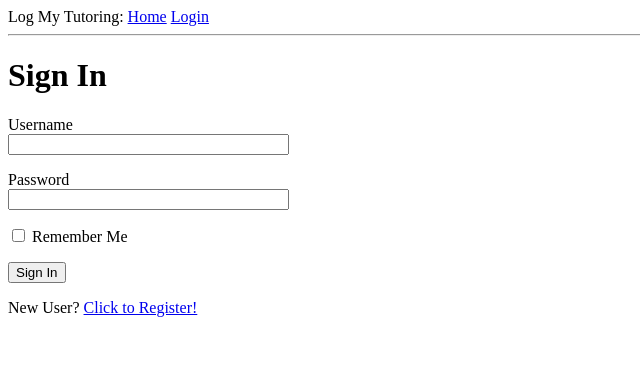
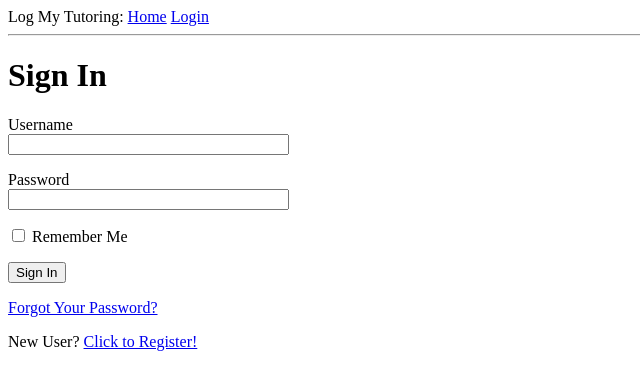
Before and after one commit to BrianBChoi/logmytutoring, a Flask app: page /login in a window 1280 px wide. Shown: the top 390 px of the page, without its empty margins (0-640 px from the left). Run offline with Flask 2, Linux system fonts and the light colour scheme; parts of the project's set-up code (start-up, migrations or seed data) failed here and were passed over.

Commit message:
Add password request form

```diff
--- a/app/forms.py
+++ b/app/forms.py
@@ -32,6 +32,10 @@ class RegistrationForm(FlaskForm):
         if user is not None:
             raise ValidationError('Please use a different email address.')
 
+class ResetPasswordRequestForm(FlaskForm):
+    email = StringField('Email', validators=[DataRequired(), Email()])
+    submit = SubmitField('Request Password Reset')
+
 class EditProfileForm(FlaskForm):
     name = StringField('First and Last Name', validators=[DataRequired()])
     email = StringField('Email', validators=[DataRequired(), Email()])
--- a/app/templates/login.html
+++ b/app/templates/login.html
@@ -26,6 +26,11 @@
         </p>
         <p>{{ form.remember_me() }} {{ form.remember_me.label }}</p>
         <p>{{ form.submit() }}</p>
+        <p>
+            <a href="{{ url_for('reset_password_request') }}">
+                Forgot Your Password?
+            </a>
+        </p>
     </form>
     <p>New User? <a href="{{ url_for('register') }}">Click to Register!</a></p>
 {% endblock %}
```
